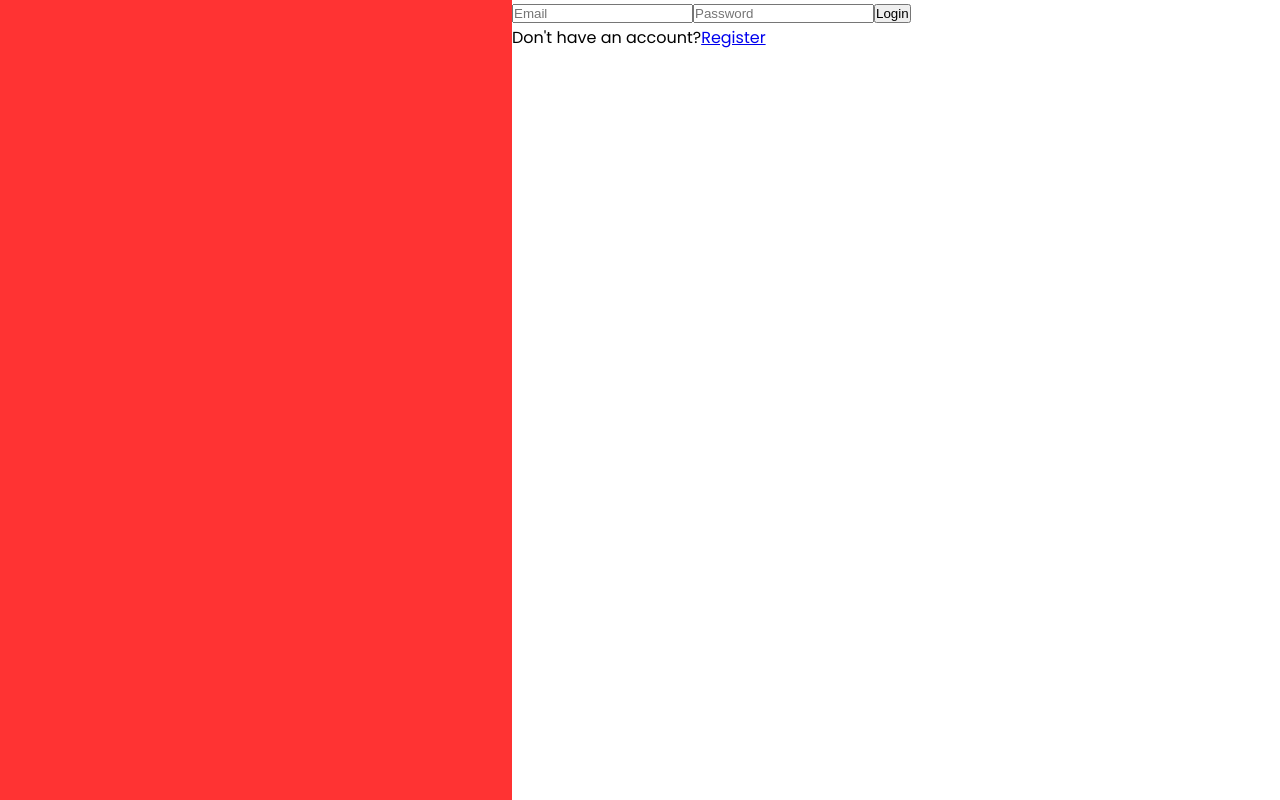
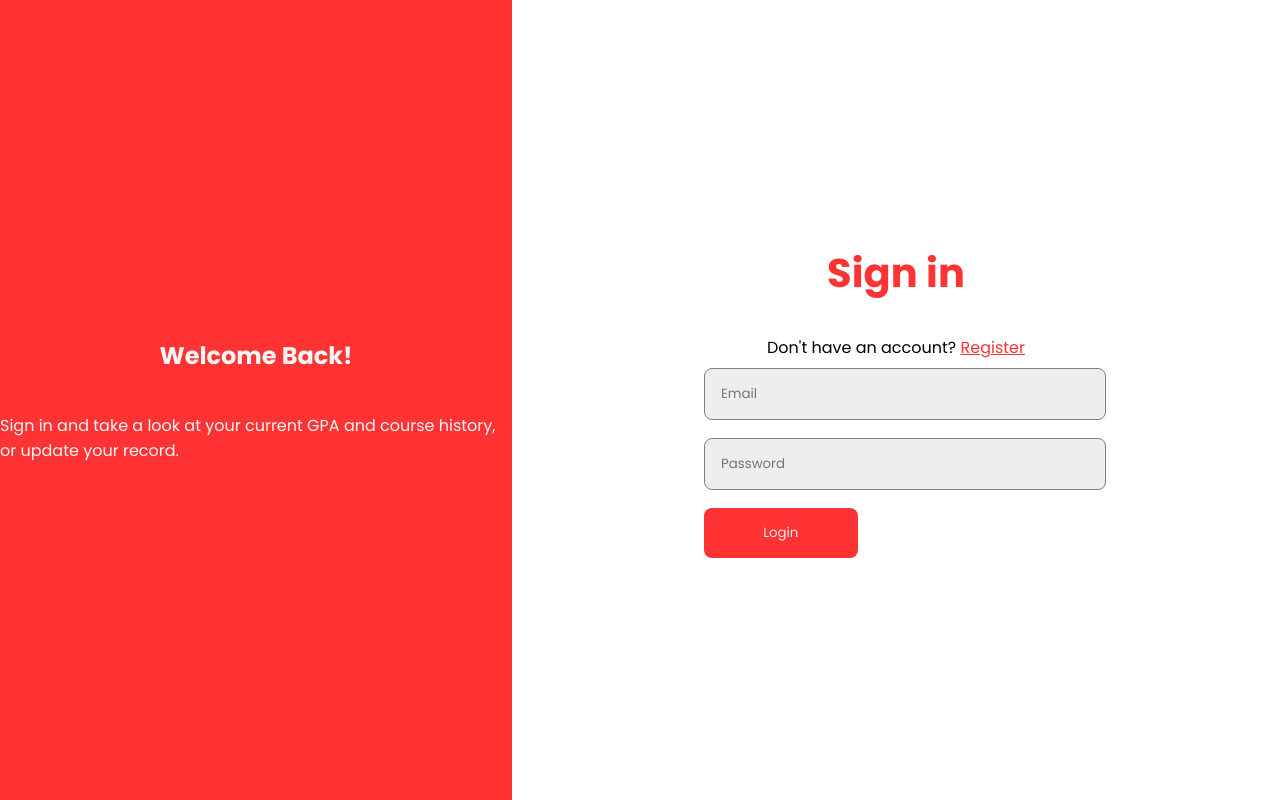
Before and after one commit to AbayomiE-T/MERN_GPA_Calculator, a React (Create React App) app in the folder client/: page /login in a window 1280 px wide. Built offline with nearby package versions, Linux system fonts and the light colour scheme; no server answers.

Commit message:
Login page styled

```diff
--- a/client/src/components/auth/Login.js
+++ b/client/src/components/auth/Login.js
@@ -34,16 +34,27 @@ const Login = ({ isAuthenticated, error, login, clearErrors }) => {
             <>
                 <section className="login-box">
                     <div className="vertical-box">
+                        <h1>Welcome Back!</h1>
+                        <p>Sign in and take a look at your current GPA and course history, or update your record.</p>
+                    </div>
 
-                    </div>
+                    <div className="signup-content">
+                        <div className="form-wrapper">
+                            <h1 className="highlight">Sign in</h1>
+                            <p>Don't have an account?&nbsp;
+                <Link className="highlight" to="/register">Register</Link>
+                            </p>
                             {msg ? <p>{msg}</p> : ''}
                             <form onSubmit={handleSubmit}>
+                                <div className="form-item">
                                     <input
                                         type="text"
                                         placeholder="Email"
                                         value={email}
                                         onChange={(e) => setEmail(e.target.value)}
                                     />
+                                </div>
+                                <div className="form-item">
 
                                     <input
                                         type="text"
@@ -51,10 +62,13 @@ const Login = ({ isAuthenticated, error, login, clearErrors }) => {
                                         value={password}
                                         onChange={(e) => setPassword(e.target.value)}
                                     />
+                                </div>
+                                <div className="form-item">
                                     <button>Login</button>
-                        <p>Don't have an account?
-                <Link to="/register">Register</Link></p>
+                                </div>
                             </form>
+                        </div>
+                    </div>
                 </section>
             </>
     )
--- a/client/src/index.css
+++ b/client/src/index.css
@@ -2,6 +2,10 @@ body {
   font-family: 'Poppins', sans-serif;
   -webkit-font-smoothing: antialiased;
   -moz-osx-font-smoothing: grayscale;
+}
+
+html, body{
+  overflow-y: hidden;
 }
 
 *{
```
Also changed, not shown: 1 other file (tests, documents, lock files or other folders). Lines whose indentation alone changed are shown as unchanged.
